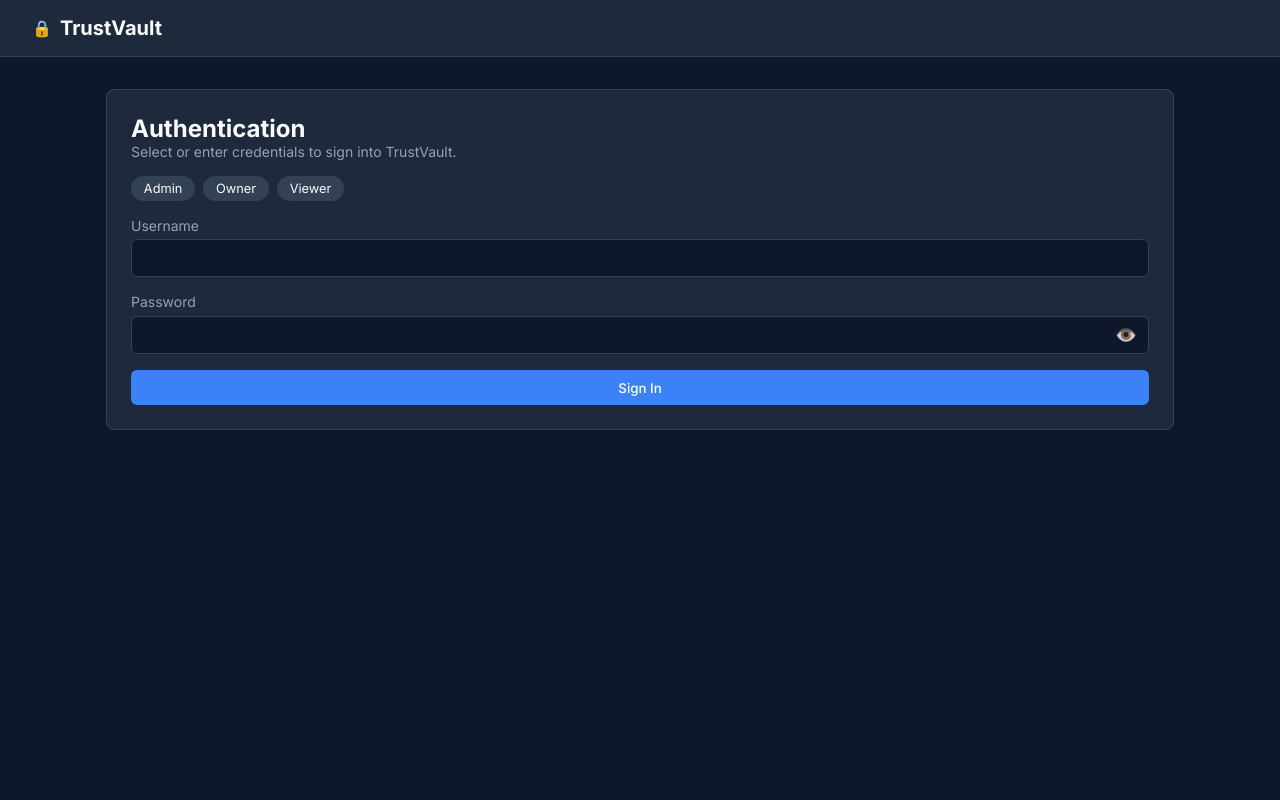
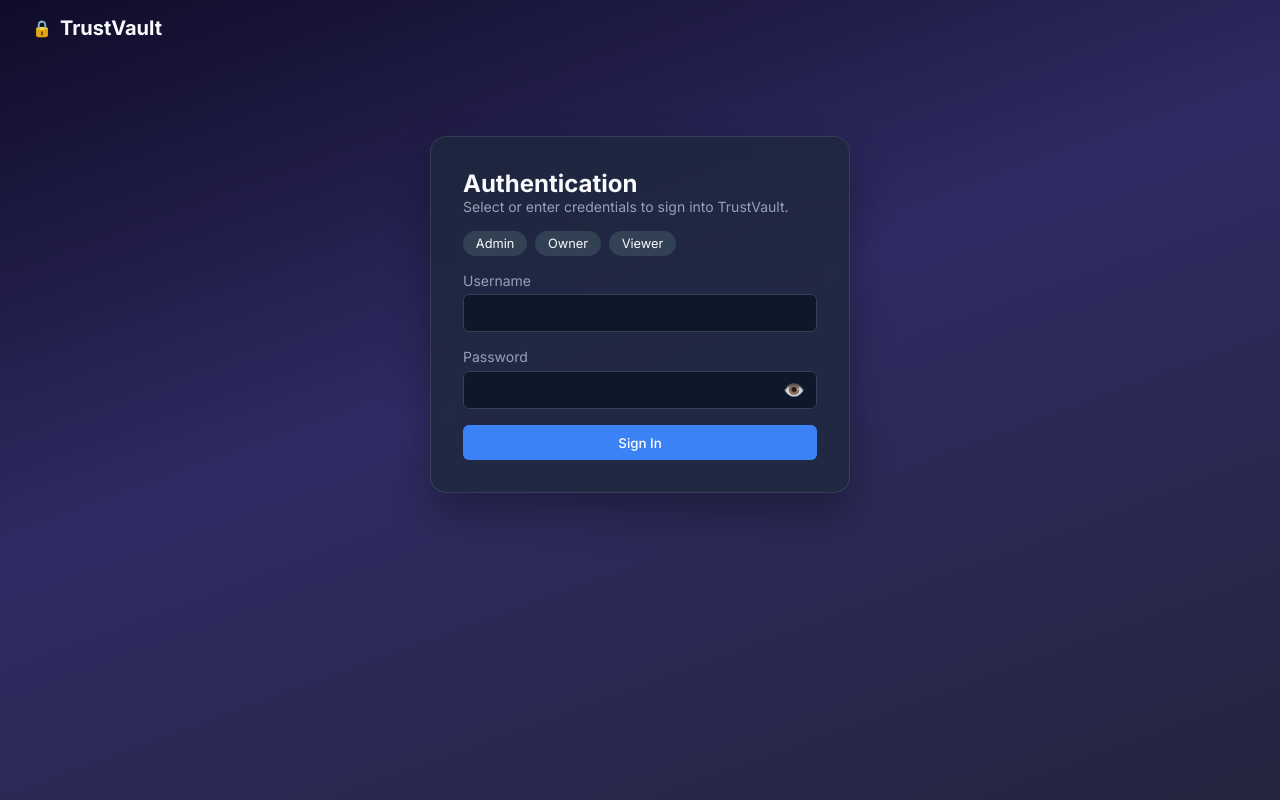
Before and after one commit to rithika1056-collab/trustvault, a website: page public/index.html in a window 1280 px wide. Drawn offline with Linux system fonts and the light colour scheme.

Commit message:
Update UI background and styles

```diff
--- a/public/style.css
+++ b/public/style.css
@@ -19,9 +19,10 @@
 }
 
 body {
-  background-color: var(--bg);
+  background: linear-gradient(160deg, #0f0c29 0%, #302b63 45%, #24243e 100%);
   color: var(--text);
   min-height: 100vh;
+  background-attachment: fixed;
 }
 
 .navbar {
@@ -29,8 +30,8 @@ body {
   justify-content: space-between;
   align-items: center;
   padding: 1rem 2rem;
-  background-color: var(--surface);
-  border-bottom: 1px solid var(--border);
+  background-color: transparent;
+  border-bottom: none;
 }
 
 .logo {
@@ -68,11 +69,20 @@ body {
   gap: 1.5rem;
 }
 
+/* Make the login card more centered and premium */
+#auth-section {
+  max-width: 420px;
+  margin: 3rem auto 0;
+  width: 100%;
+}
+
 .card {
-  background: var(--surface);
-  border: 1px solid var(--border);
-  border-radius: 0.5rem;
-  padding: 1.5rem;
+  background: rgba(30, 41, 59, 0.75);
+  border: 1px solid rgba(255, 255, 255, 0.1);
+  border-radius: 1rem;
+  padding: 2rem;
+  backdrop-filter: blur(12px);
+  box-shadow: 0 20px 40px rgba(0, 0, 0, 0.3);
 }
 
 .card-header {
```
Also changed, not shown: 1 other file.
